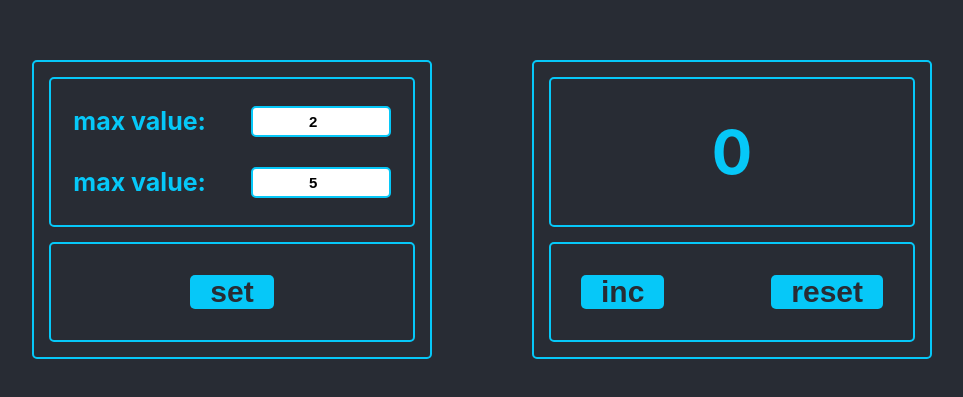
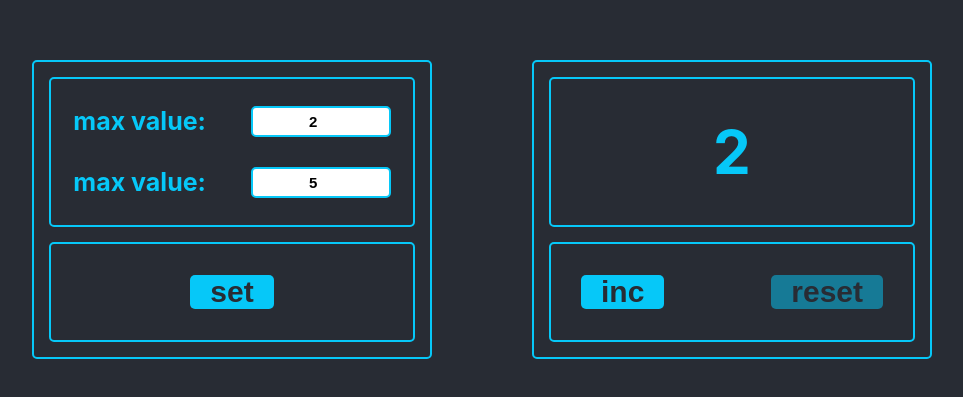
Before and after one commit to Daniyel-Tkachuk/counter, a React (Create React App) app: page / in a window 1280 px wide. Shown: the part 191-588 px from the top of the page, without its empty margins (158-1121 px from the left). Built offline with nearby package versions, Linux system fonts and the light colour scheme.

Commit message:
refactor

```diff
--- a/src/App.tsx
+++ b/src/App.tsx
@@ -7,7 +7,7 @@ import {CounterWrapper} from "./components/wrapper/CounterWrapper";
 function App() {
 
    const [state, setState] = useState({
-      currentValue: 0,
+      currentValue: 2,
       minValue: 2,
       maxValue: 5,
    });
@@ -18,7 +18,7 @@ function App() {
       setState({...state, currentValue: currentValue + 1});
    }
    const resCurrentValue = () => {
-      setState({...state, currentValue: 0});
+      setState({...state, currentValue: state.minValue});
    }
 
    const changeMinMaxValue = (key: "minValue" | "maxValue", value: number) => {
@@ -33,6 +33,7 @@ function App() {
                         incCurrentValue={incCurrentValue}
                         resCurrentValue={resCurrentValue}
                         maxValue={maxValue}
+                        minValue={minValue}
                />
             </CounterWrapper>
             <CounterWrapper>
--- a/src/components/button/Button.module.css
+++ b/src/components/button/Button.module.css
@@ -7,3 +7,7 @@
     background-color: rgb(6, 200, 248);
     color: #282c34;
 }
+
+.disabled {
+    opacity: .5;
+}
--- a/src/components/button/Button.tsx
+++ b/src/components/button/Button.tsx
@@ -14,8 +14,10 @@ export const Button: FC<Props> = (props) => {
       callback()
    }
 
+   const stylesForButton = `${s.button} ${disabled ? s.disabled : ""}`
+
    return (
-      <button className={s.button} onClick={onClickHandler} disabled={disabled}>
+      <button className={stylesForButton} onClick={onClickHandler} disabled={disabled}>
          {title}
       </button>)
 };
--- a/src/components/counter/Counter.tsx
+++ b/src/components/counter/Counter.tsx
@@ -8,19 +8,25 @@ type Props = {
    incCurrentValue: () => void
    resCurrentValue: () => void
    maxValue: number
+   minValue: number
 }
 
 export const Counter: FC<Props> = (props) => {
-   const {currentValue, maxValue, incCurrentValue, resCurrentValue} = props;
+   const {currentValue, maxValue, minValue,
+      incCurrentValue, resCurrentValue} = props;
 
    const disabledForInc = maxValue === currentValue;
+   const disabledForRes = minValue === currentValue;
+
 
    return (
       <>
-         <Scoreboard variant="count" currentValue={currentValue}/>
+         <Scoreboard variant="count"
+                     currentValue={currentValue}
+                     maxValue={maxValue}/>
          <div className={s.btnWrapper}>
             <Button title="inc" callback={incCurrentValue} disabled={disabledForInc}/>
-            <Button title="reset" callback={resCurrentValue} disabled={true}/>
+            <Button title="reset" callback={resCurrentValue} disabled={disabledForRes}/>
          </div>
       </>
 
--- a/src/components/scoreboard/Scoreboard.module.css
+++ b/src/components/scoreboard/Scoreboard.module.css
@@ -12,9 +12,6 @@
     align-items: center;
     justify-content: center;
     height: 100%;
-    font-size: 60px;
-    font-weight: bold;
-    color: rgb(6, 200, 248);
 }
 
 /*Settings*/
--- a/src/components/scoreboard/Scoreboard.tsx
+++ b/src/components/scoreboard/Scoreboard.tsx
@@ -22,7 +22,7 @@ export const Scoreboard: FC<Props> = (props) => {
    const stylesForDisplay = variant === "count" ? s.count : s.settings;
 
    const displayJSX = variant === "count"
-      ? <CountValue currentValue={valueForCount}/>
+      ? <CountValue currentValue={valueForCount} maxValue={max}/>
       : <CounterSettings minValue={min} maxValue={max} changeMinMaxValue={changeMinMaxValue}/>
 
    return (
--- a/src/components/scoreboard/countValue/CountValue.module.css
+++ b/src/components/scoreboard/countValue/CountValue.module.css
@@ -0,0 +1,9 @@
+.currentValue {
+    font-size: 60px;
+    font-weight: bold;
+    color: rgb(6, 200, 248);
+}
+
+.max {
+    color: red;
+}
--- a/src/components/scoreboard/countValue/CountValue.tsx
+++ b/src/components/scoreboard/countValue/CountValue.tsx
@@ -1,14 +1,18 @@
 import React, {FC} from "react";
+import s from './CountValue.module.css';
 
 type Props = {
    currentValue: number
+   maxValue: number
 }
 export const CountValue: FC<Props> = (props) => {
-   const {currentValue} = props;
+   const {currentValue, maxValue} = props;
+
+   const styles = `${s.currentValue} ${currentValue === maxValue && s.max}`
 
    return (
-      <>
+      <span className={styles}>
          {currentValue}
-      </>
+      </span>
    )
 }
```
